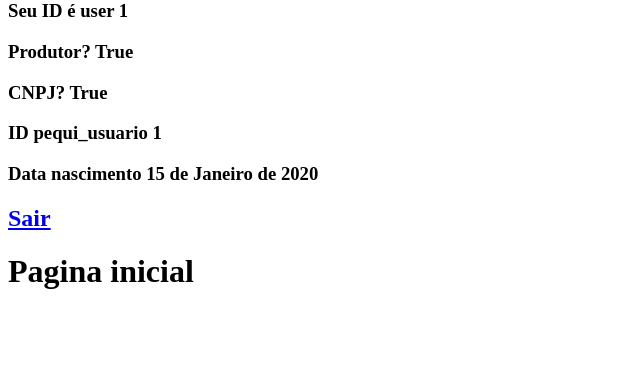
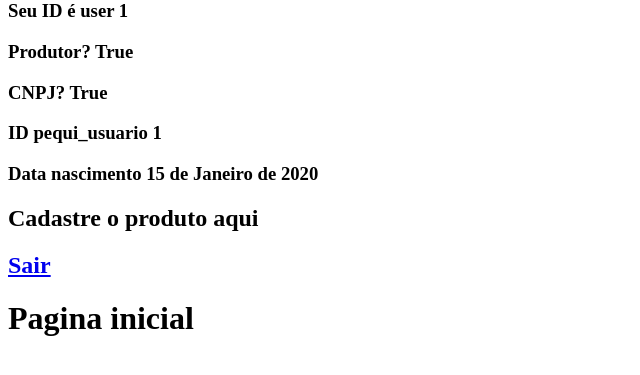
Before and after one commit to SamuelMalaga/PequiWebApp, a Django app: page / in a window 1280 px wide. Shown: the part 148-523 px from the top of the page, without its empty margins (0-640 px from the left). Run offline with Django 4.2, Linux system fonts and the light colour scheme; a user stored in the database is signed in; tables that the repository leaves empty hold one stand-in row (values such as "Sample post").

Commit message:
Inicio da implementação do cadastro de produtos, cadastro OK, falta sincronizar com o usuário que está logado e cadastrando o produto

```diff
--- a/core/models.py
+++ b/core/models.py
@@ -3,15 +3,6 @@ from django.contrib.auth.models import User
 from django.db.models.signals import post_save
 from django.dispatch import receiver
 # Create your models here.
-
-# class Produto(models,Model):
-#   nome_produto = models.CharField('nome_produto', max_length=225)
-#   preco_produto = models.DecimalField('preco_produto', decimal_places=2, max_digits=15)
-#   descricao_produto = models.CharField('descricao_produto', blank=True, null=True )
-#   quantidade_produto = models.DecimalField('quantidade_produto')
-#   imagem_produto = models.ImageField('imagem_produto', blank=True, null=True, upload_to="core")
-#   tipo_produto = models.CharField('tipo_produto', max_length=200)
-#   produtor_id = models.ForeignKey('Produtor', on_delete=models.CASCADE)
 
 class Usuario_pequi(models.Model):
   user = models.OneToOneField(User, on_delete=models.CASCADE)
@@ -26,16 +17,18 @@ class Usuario_pequi(models.Model):
 
 
 class Produto(models.Model):
-  # nome_produto = models.CharField('nome_produto', max_length=225)
-  # preco_produto = models.DecimalField('preco_produto', decimal_places=2, max_digits=15)
-  # descricao_produto = models.CharField('descricao_produto',max_length=225, blank=True, null=True )
-  # quantidade_produto = models.DecimalField('quantidade_produto',decimal_places=2, max_digits=15)
-  # imagem_produto = models.ImageField('imagem_produto', blank=True, null=True, upload_to="core")
-  # tipo_produto = models.CharField('tipo_produto', max_length=200)
-  # ID_Usuario_Produtor_Produto = models.ForeignKey(Usuario, null=True, on_delete=models.CASCADE)
-  # def __str__(self) -> str:
-  #   return self.nome_produto
-  pass
+
+  ID_User_Produtor_Produto = models.ForeignKey(User, null=True, on_delete=models.CASCADE)
+
+  nome_produto = models.CharField('nome_produto', max_length=225, null=True)
+  preco_produto = models.DecimalField('preco_produto', decimal_places=2, max_digits=15, null=True)
+  descricao_produto = models.CharField('descricao_produto',max_length=225, blank=True, null=True )
+  quantidade_produto = models.DecimalField('quantidade_produto',decimal_places=2, max_digits=15, null=True)
+  imagem_produto = models.ImageField('imagem_produto', blank=True, null=True, upload_to="core")
+  tipo_produto = models.CharField('tipo_produto', max_length=200, null=True)
+
+  def __str__(self) -> str:
+     return self.nome_produto
 
 class Endereco(models.Model):
   # rua_endereco = models.CharField('rua_endereco', max_length=225)
--- a/core/templates/index.html
+++ b/core/templates/index.html
@@ -12,6 +12,8 @@
   {% if request.user.is_anonymous %}
         <h2> Faça o login <h2>
         <h2><a href="/login/"> Login! </a> </h2>
+        <h2> Ou cadastre-se <h2>
+        <h2><a href="/registre/submit"> Cadastro! </a> </h2>
   {% else %}
         <h2> Bem vindo <h2>
         <h3> Seu email é {{user.email}}
@@ -20,7 +22,10 @@
         <h3> Produtor? {{user.usuario_pequi.is_Produtor}} <h3>
         <h3> CNPJ? {{user.usuario_pequi.is_CNPJ}} <h3>
         <h3> ID pequi_usuario {{user.usuario_pequi.user_id}} <h3>
-        <h3> Data nascimento {{user.usuario_pequi.data_nascimento_usuario}} <h3>
+        <h3> Data nascimento {{user.usuario_pequi.data_nascimento_usuario}}<h3>
+          {%if user.usuario_pequi.is_Produtor%}
+            <h2> Cadastre o produto aqui </h2>
+          {% endif%}
         <h2><a href="/logout/">Sair </a></h2>
   {% endif %}
   <h1> Pagina inicial <h1>
--- a/core/templates/registre.html
+++ b/core/templates/registre.html
@@ -18,6 +18,8 @@
         {{ pequi_user_form.as_p }}
         <input type="submit" class="btn btn-primary" value="Submit"><br>
     </form>
+    <h2> voltar <h2>
+    <h2><a href="/"> Inicio! </a> </h2>
   </div>
 </body>
 </html>
--- a/core/views.py
+++ b/core/views.py
@@ -1,14 +1,15 @@
-from multiprocessing import context
 from django.shortcuts import render, HttpResponse, redirect
 from django.contrib import messages
 from .models import Usuario_pequi
 from django.contrib.auth import login, logout, authenticate
 from django.contrib.auth.decorators import login_required
 from django.contrib.auth.models import User
-from .forms import ExtendedUserCreationForms, UserPequiForm
+from .forms import ExtendedUserCreationForms, UserPequiForm, ProdutoModelForm
 
 # Create your views here.
 
+
+##------> Registro e Login
 def registre(request):
   if request.user.is_authenticated:
     return(redirect('/'))
@@ -17,7 +18,7 @@ def registre(request):
 def create_usuario(request):
   if request.method == 'POST':
     form = ExtendedUserCreationForms(request.POST)
-    pequi_user_form =UserPequiForm(request.POST)
+    pequi_user_form=UserPequiForm(request.POST)
 
     if form.is_valid() and pequi_user_form.is_valid():
       user = form.save()
@@ -40,25 +41,6 @@ def create_usuario(request):
 
   context = {'form' : form, 'pequi_user_form': pequi_user_form}
   return render(request, 'registre.html', context)
-
-
-  # if request.POST:
-  #   if not request.POST.get('password1'):
-  #     return render(request, 'registre.html')
-  #   if not request.POST.get('password2'):
-  #     return render(request, 'registre.html')
-  #   if request.POST.get('password1') == request.POST.get('password2'):
-  #       user = User.objects.create(
-  #         username = request.POST.get('username'),
-  #         email = request.POST.get('email'),
-  #         first_name = request.POST.get('first_name')
-  #         )
-  #       user.set_password(request.POST.get('password1'))
-  #       user.save()
-  #       login(request, user)
-  #       return redirect('/')
-  #   else:
-  #     return render(request, 'registre.html')
 
 @login_required(login_url='/login')
 def logout_user(request):
@@ -87,28 +69,43 @@ def login_submit(request):
   return render(request, 'login.html')
 
 
+##-----> Registro de produtos
+
+def produto(request):
+  if request.method == 'POST':
+    form = ProdutoModelForm(request.POST, request.FILES)
+    if form.is_valid():
+
+      form.save()
+      messages.success(request, 'Produto cadastrado com sucesso')
+      form = ProdutoModelForm()
+    else:
+      messages.error(request, 'Erro ao salvar produto')
+  else:
+    form = ProdutoModelForm()
+  context = {'form':form }
+  return render(request, 'produto.html', context)
+
+def produto_submit(request):
+  if request.method == 'POST':
+    form = ProdutoModelForm(request.POST, request.FILES)
+    if form.is_valid():
+      form.save(commit=False)
+
+      form.user = request.user
+
+      form.save()
+      messages.success(request, 'Deu certo cadastrar')
+      return redirect('/')
+    else:
+      messages.error(request, 'Erro ao salvar produto')
+      return redirect(request, 'produto.html')
+  else:
+    return redirect('index')
+
+##------> Home Page e debugger
 def index(request):
-  # print('VEIO DO USER',dir(request.user))
-  # print('VEIO DO USER PEQUI',dir(request.user.usuario_pequi))
+  print('USER METHODS',dir(request.user))
+  print('rEQUEST METHODS',dir(request))
   # print('Teste __str__',request.user.usuario_pequi.__str__ )
   return render(request, 'index.html')
-
-# def produto_submit(request):
-#   if request.method == 'POST':
-#     form = ProdutoModelForms(request.POST, request.FILES)
-#     if form.is_valid():
-#         form.save()
-#         return redirect('index')
-#     else:
-#       messages.error(request, 'Erro ao salvar produto')
-#       return render(request, 'index.html')
-#   else:
-#     return redirect('index')
-
-# def usuario_submit(request):
-#   if request.method == 'POST':
-#     form = UsuarioModelForms(request.POST, request.FILES)
-#     if form.is_valid():
-#         pass
-#   else:
-#     return redirect('index')
--- a/main/settings.py
+++ b/main/settings.py
@@ -39,6 +39,7 @@ INSTALLED_APPS = [
     'django.contrib.sessions',
     'django.contrib.messages',
     'django.contrib.staticfiles',
+    #Apps de terceiros
     #Apps criados
     'core'
 ]
--- a/main/urls.py
+++ b/main/urls.py
@@ -15,7 +15,7 @@ Including another URLconf
 """
 from django.contrib import admin
 from django.urls import path
-from core.views import index, login_user, login_submit, registre, create_usuario, logout_user
+from core.views import index, login_user, login_submit, registre, create_usuario, logout_user, produto,produto_submit
 from django.conf import settings
 from django.conf.urls.static import static
 
@@ -28,7 +28,9 @@ urlpatterns = [
     path('logout/', logout_user, name='logout'),
     path('login/submit/', login_submit, name='login_submit'),
     path('registre/', registre, name='registre'),
-    path('registre/submit/', create_usuario, name='create_usuario')
+    path('registre/submit/', create_usuario, name='create_usuario'),
+    path('produto/', produto, name='produto'),
+    path('produto/submit', produto_submit, name='produto_submit')
 
 
 ] + static(settings.MEDIA_URL, document_root = settings.MEDIA_ROOT)
```
Also changed, not shown: core/admin.py (+5 -5 lines), core/forms.py (+12 -1 lines), core/templates/produto.html (added, +21 -0 lines), core/migrations/0003_produto_id_user_produtor_produto_and_more.py (added).
